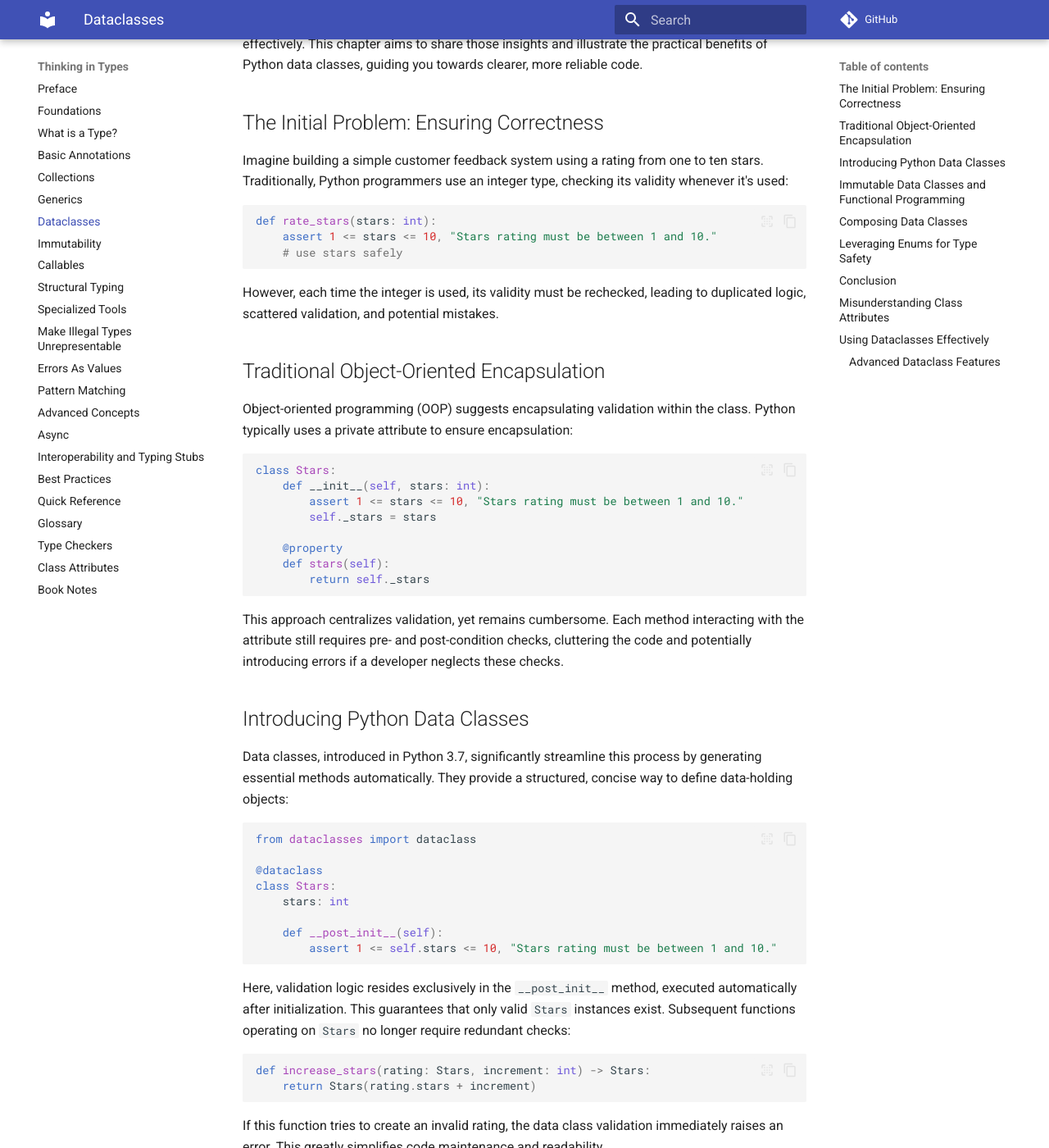
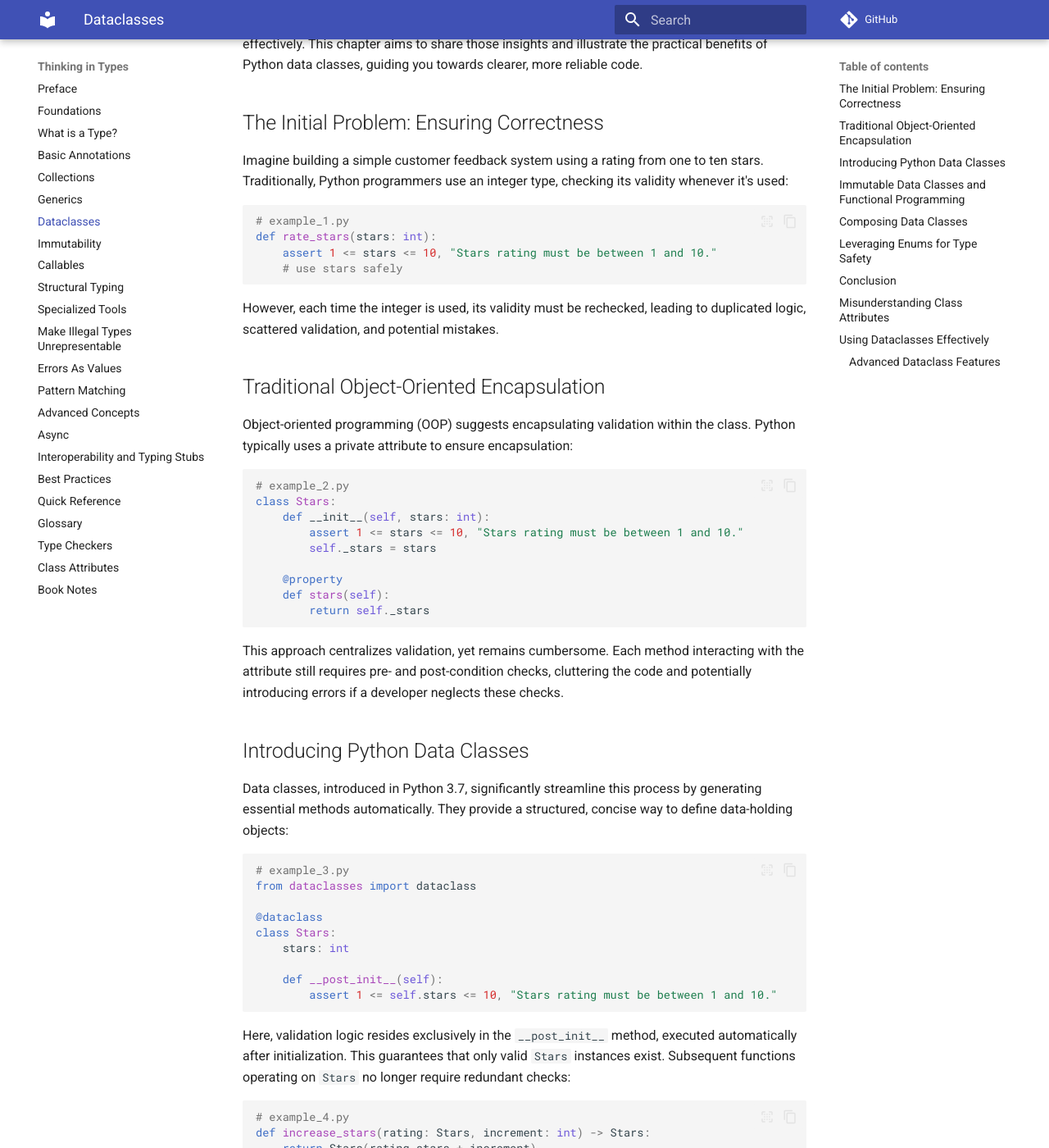
Before and after one commit to ThinkingInTypes/ThinkingInTypes.github.io, an MkDocs documentation site: the page built from Chapters/07_Dataclasses.md, in a window 1280 px wide and 1400 px high, scrolled down 283 px. Shown: the whole window at 82% size. Built offline with MkDocs 1.6.1 and Material for MkDocs 9.7.7, drawn with Linux system fonts in a browser that asks for light colours; comment, search, counter and statistics services are not loaded; some of the changed text lies outside the part shown.

Commit message:
added example names

````diff
--- a/Chapters/07_Dataclasses.md
+++ b/Chapters/07_Dataclasses.md
@@ -9,6 +9,7 @@ This chapter began as a presentation at a Python conference, inspired by convers
 Imagine building a simple customer feedback system using a rating from one to ten stars. Traditionally, Python programmers use an integer type, checking its validity whenever it's used:
 
 ```python
+# example_1.py
 def rate_stars(stars: int):
     assert 1 <= stars <= 10, "Stars rating must be between 1 and 10."
     # use stars safely
@@ -21,6 +22,7 @@ However, each time the integer is used, its validity must be rechecked, leading
 Object-oriented programming (OOP) suggests encapsulating validation within the class. Python typically uses a private attribute to ensure encapsulation:
 
 ```python
+# example_2.py
 class Stars:
     def __init__(self, stars: int):
         assert 1 <= stars <= 10, "Stars rating must be between 1 and 10."
@@ -38,6 +40,7 @@ This approach centralizes validation, yet remains cumbersome. Each method intera
 Data classes, introduced in Python 3.7, significantly streamline this process by generating essential methods automatically. They provide a structured, concise way to define data-holding objects:
 
 ```python
+# example_3.py
 from dataclasses import dataclass
 
 @dataclass
@@ -51,6 +54,7 @@ class Stars:
 Here, validation logic resides exclusively in the `__post_init__` method, executed automatically after initialization. This guarantees that only valid `Stars` instances exist. Subsequent functions operating on `Stars` no longer require redundant checks:
 
 ```python
+# example_4.py
 def increase_stars(rating: Stars, increment: int) -> Stars:
     return Stars(rating.stars + increment)
 ```
@@ -62,6 +66,7 @@ If this function tries to create an invalid rating, the data class validation im
 Functional programming strongly advocates immutability, preventing accidental changes and thus simplifying reasoning about your code. Python data classes support immutability through a `frozen=True` parameter:
 
 ```python
+# example_5.py
 @dataclass(frozen=True)
 class Stars:
     stars: int
@@ -77,6 +82,7 @@ Now, modifying a `Stars` instance after creation raises an error, further safegu
 Composition, another functional programming cornerstone, allows building complex data types from simpler ones. Consider a `Person` object composed of `FullName`, `BirthDate`, and `Email` data classes:
 
 ```python
+# example_6.py
 @dataclass(frozen=True)
 class FullName:
     name: str
@@ -117,6 +123,7 @@ This hierarchical validation structure ensures correctness and clarity at every
 Enums provide additional type safety for fixed-value sets, such as months:
 
 ```python
+# example_7.py
 from enum import Enum
 
 class Month(Enum):
````
Also changed, not shown: Chapters/13_Errors_As_Values.md (+6 -0 lines).
